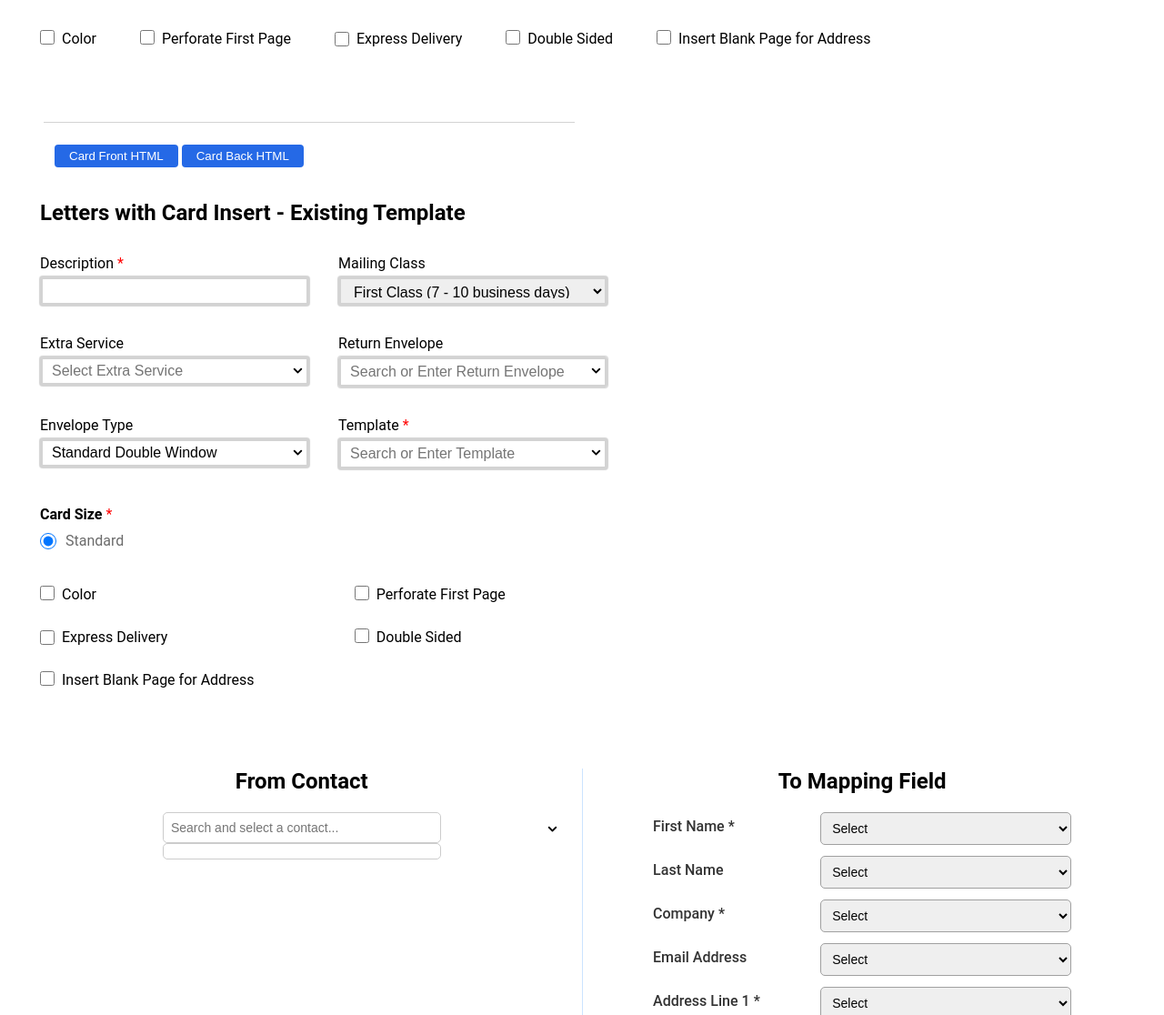
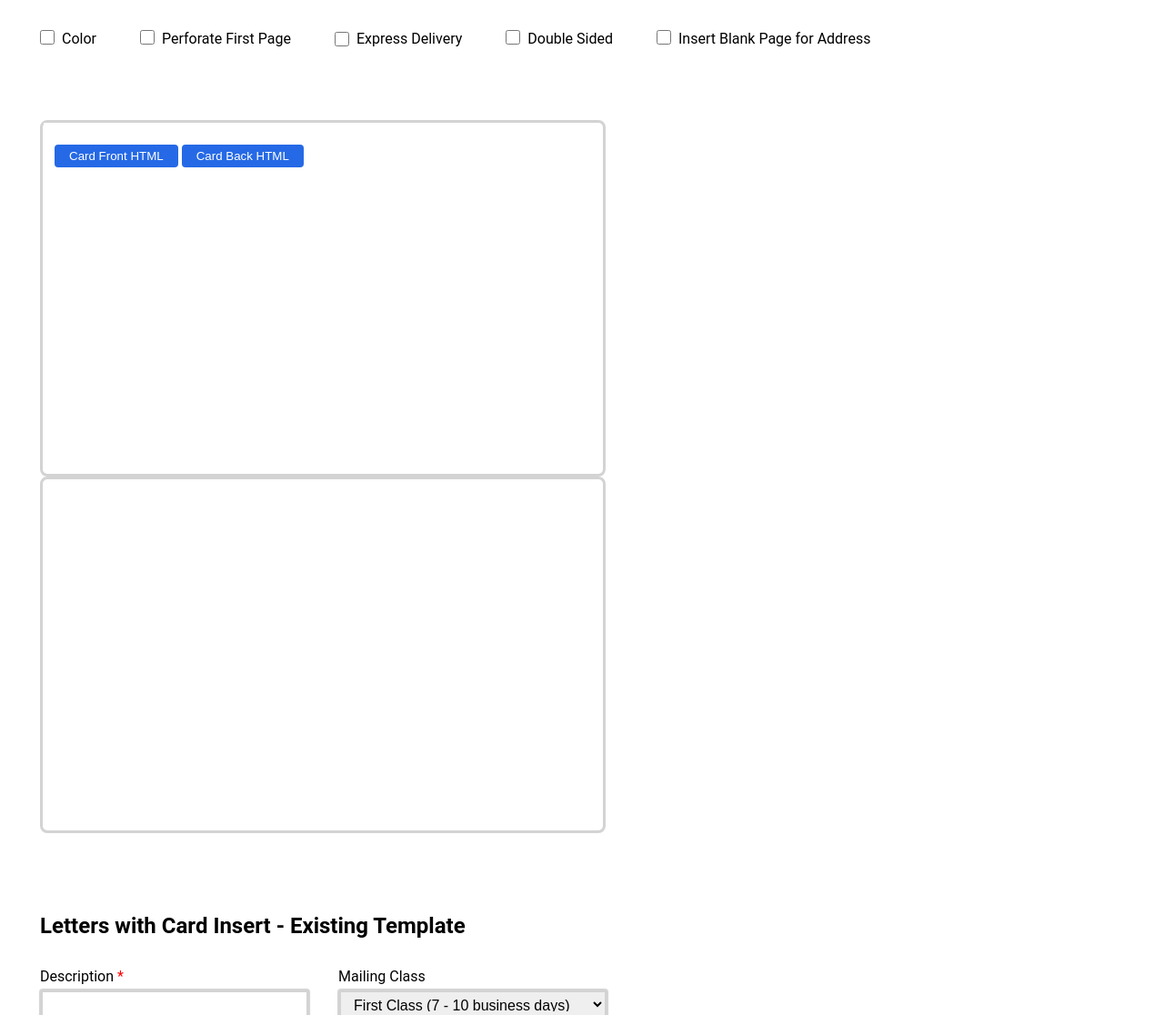
Before and after one commit to Skykt0/xyz-repo-1, a website: page public/index.html in a window 1280 px wide. Shown: the part 8340-9456 px from the top of the page at 91% size. Drawn offline with nearby package versions, Linux system fonts and the light colour scheme.

Commit message:
changes in js and html

```diff
--- a/public/index.html
+++ b/public/index.html
@@ -1523,8 +1523,8 @@
                           Card Back HTML
                       </button>
                   </div>
-                  <textarea class="html-editor-front-card-insert html-area card-insert-input card-insert-input-html hidden" data-btn-label="Card Front HTML"></textarea>
-                  <textarea class="html-editor-back-card-insert html-area card-insert-input card-insert-input-html-doubleSide hidden" data-btn-label="Card Back HTML"></textarea>
+                  <textarea class="html-editor-front-card-insert html-area card-insert-input card-insert-input-html show" data-btn-label="Card Front HTML"></textarea>
+                  <textarea class="html-editor-back-card-insert html-area card-insert-input card-insert-input-html-doubleSide show" data-btn-label="Card Back HTML"></textarea>
                   <span class="error-msg">Please enter content in the following fields:</span>
                 </div>
               </div>
--- a/public/js/customActivity.js
+++ b/public/js/customActivity.js
@@ -312,7 +312,7 @@ define([
                 // 🔽 Hide back editor + button if single side & PDF creation
                 if (selectedCardType === 'singleSide' && selectedCreationType === 'pdf-creation-type') {
                   $(`.${selectedMessageType} .screen-2 .html-editor-back-card-insert`).removeClass('show').addClass('hidden');
-                  $(`.${selectedMessageType} .screen-2 .html-btn-back`).removeClass('show').addClass('hidden');
+                  $(`.${selectedMessageType} .screen-2 .html-btn-card-back`).removeClass('show').addClass('hidden');
                 }
               }
             }
```
